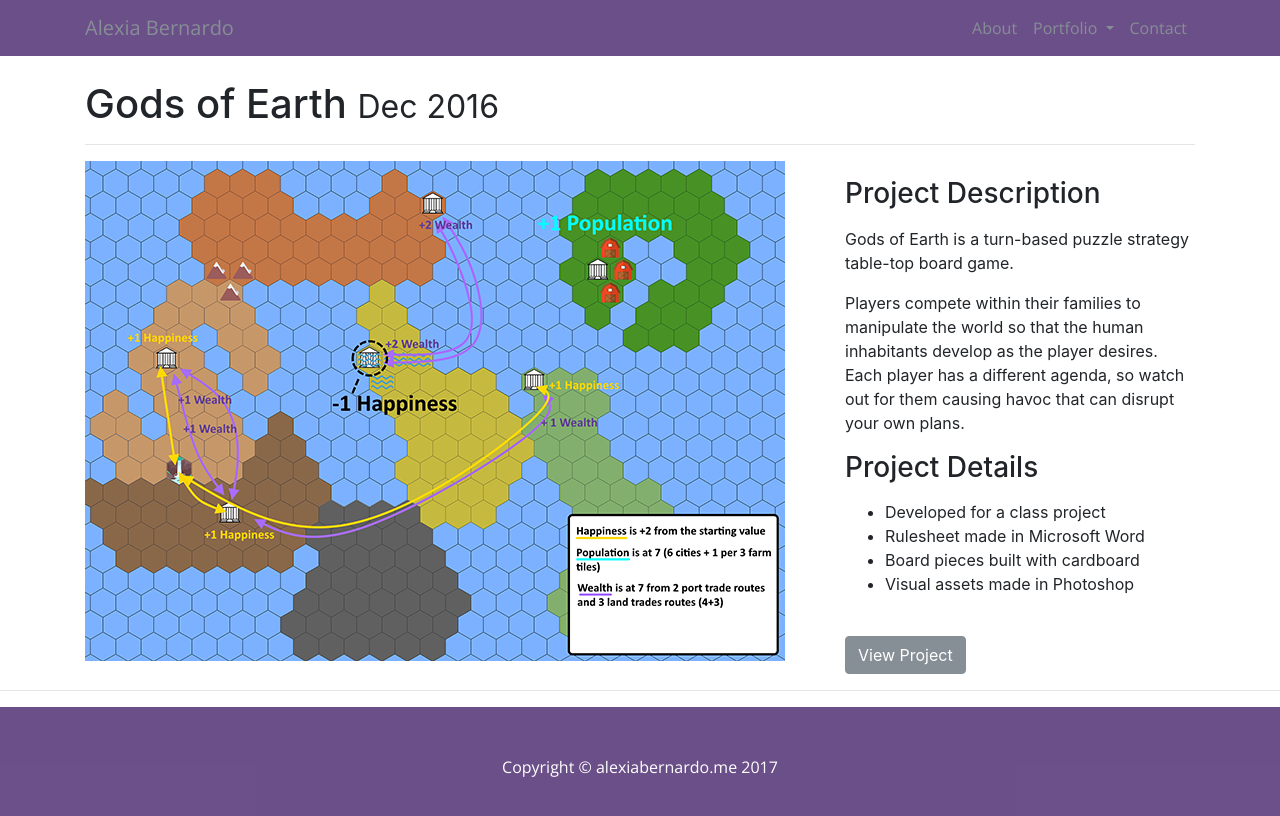
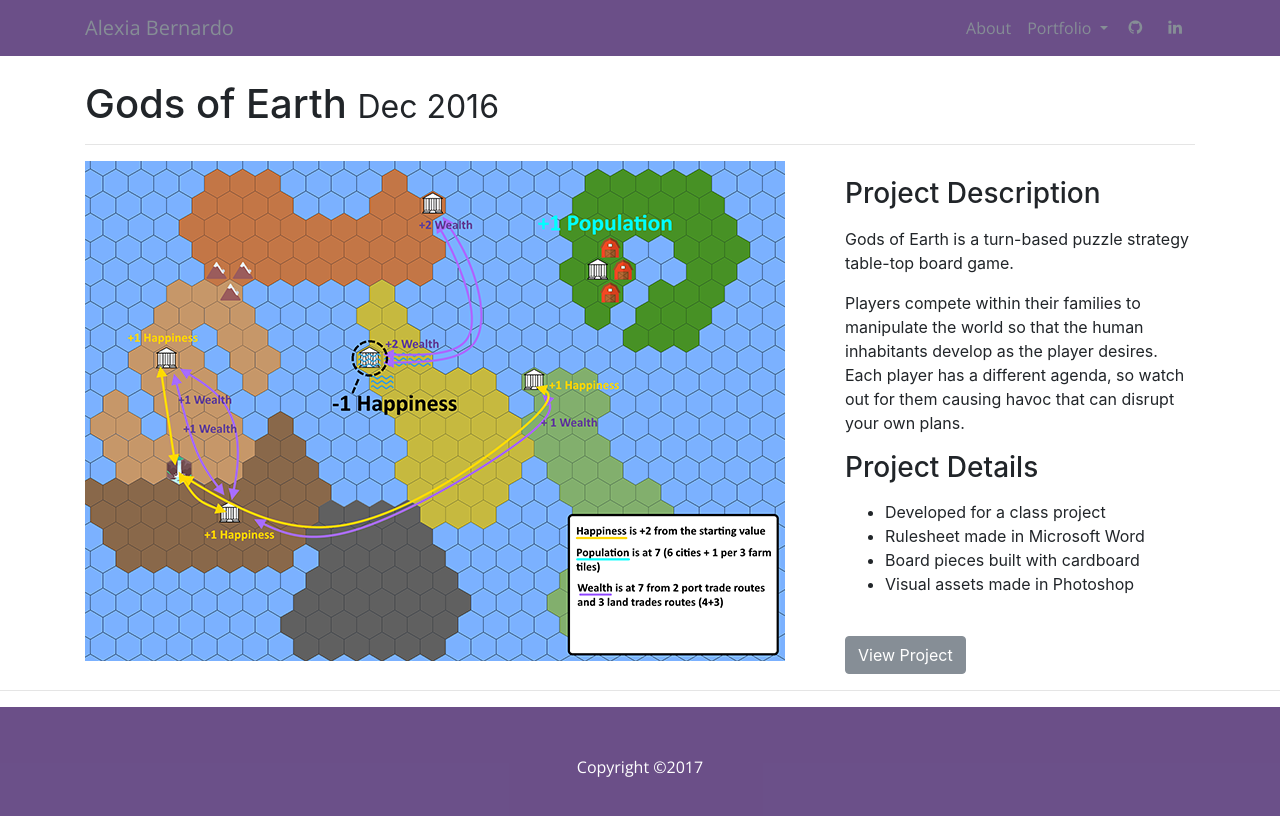
Before and after one commit to abernardo97/Website, a website: page godsofearth.html in a window 1280 px wide. Drawn offline with nearby package versions, Linux system fonts and the light colour scheme.

Commit message:
Fixed navigation and copyright issues

```diff
--- a/godsofearth.html
+++ b/godsofearth.html
@@ -12,6 +12,9 @@
 
     <!-- Bootstrap core CSS -->
     <link href="vendor/bootstrap/css/bootstrap.min.css" rel="stylesheet">
+
+    <!-- Font-Awesome CSS -->
+    <link href="css/font-awesome.css" rel="stylesheet">
 
     <!-- Custom styles for this template -->
     <link href="css/modern-business.css" rel="stylesheet">
@@ -38,12 +41,19 @@
                 Portfolio
               </a>
               <div class="dropdown-menu dropdown-menu-right" aria-labelledby="navbarDropdownPortfolio">
-               <a class="dropdown-item" href="portfolio-digital.html">Digital Games</a>
+                <a class="dropdown-item" href="portfolio-digital.html">Digital Games</a>
                 <a class="dropdown-item" href="portfolio-tabletop.html">Tabletop Games</a>
               </div>
             </li>
-            <li class="nav-item">
-              <a class="nav-link" href="contact.html">Contact</a>
+                 <li>
+               <a href= "https://github.com/abernardo97" class="btn btn-social-icon btn-github">
+                  <span class="fa fa-github"></span>
+                </a>
+            </li>
+            <li>
+                <a href="https://www.linkedin.com/in/alexiabernardo/" class="btn btn-social-icon btn-linkedin">
+                  <span class="fa fa-linkedin"></span>
+                </a>
             </li>
           </ul>
         </div>
@@ -132,7 +142,7 @@
     <!-- Footer -->
     <footer class="py-5 bg-dark">
       <div class="container">
-        <p class="m-0 text-center text-white">Copyright &copy; alexiabernardo.me 2017</p>
+        <p class="m-0 text-center text-white">Copyright &copy;2017</p>
       </div>
       <!-- /.container -->
     </footer>
```
Also changed, not shown: about.html (+1 -1 lines), conspiracy.html (+15 -2 lines), firefighterfoxfinders.html (+1 -1 lines), helloworld.html (+1 -1 lines), index.html (+1 -1 lines), jungleescape.html (+1 -1 lines), portfolio-digital.html (+2 -2 lines), portfolio-tabletop.html (+2 -2 lines), stellachaser.html (+1 -1 lines), thelibyrinth.html (+1 -1 lines).
